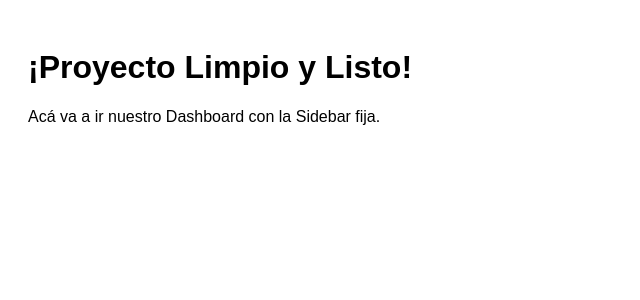
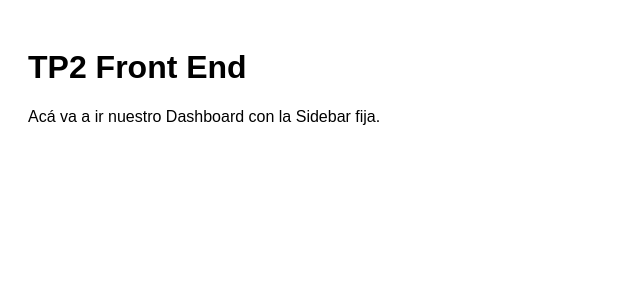
Before and after one commit to nidia-elias/tp2-frontend, a React (Vite) app: page / in a window 1280 px wide. Shown: the top 300 px of the page, without its empty margins (0-640 px from the left). Built offline with nearby package versions, Linux system fonts and the light colour scheme.

Commit message:
cambio h1

```diff
--- a/src/App.jsx
+++ b/src/App.jsx
@@ -3,7 +3,7 @@ import { useState } from 'react'
 function App() {
   return (
     <div style={{ padding: '20px', fontFamily: 'sans-serif' }}>
-      <h1>¡Proyecto Limpio y Listo!</h1>
+      <h1>TP2 Front End</h1>
       <p>Acá va a ir nuestro Dashboard con la Sidebar fija.</p>
     </div>
   )
```
